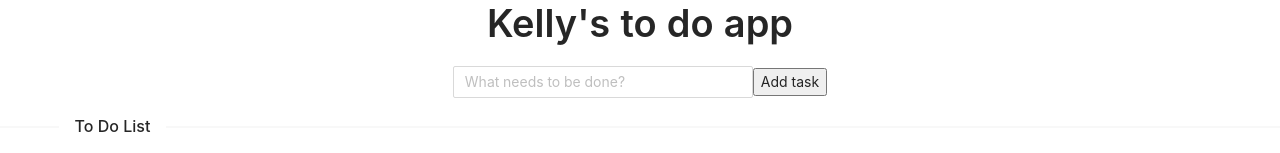
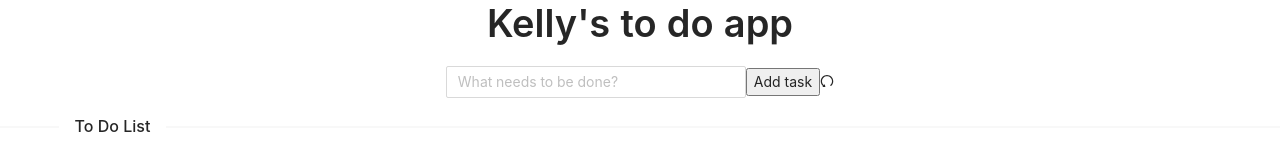
Before and after one commit to kerenren/react-planner-app, a React (Create React App) app: page / in a window 1280 px wide. Both pictures are taken after typing "Sample" into the empty fields and a click on the button "Add task". Shown: the top 153 px of the page. Built offline with nearby package versions, Linux system fonts and the light colour scheme.

Commit message:
milestone6 implemented reset feature

```diff
--- a/src/App.js
+++ b/src/App.js
@@ -22,6 +22,7 @@ class App extends React.Component {
     this.handleKeyUp = this.handleKeyUp.bind(this);
     this.handleEdit = this.handleEdit.bind(this);
     this.handleSort = this.handleSort.bind(this);
+    this.onReset = this.onReset.bind(this);
   }
 
   handleSort(list) {
@@ -136,6 +137,12 @@ class App extends React.Component {
     });
   }
 
+  onReset() {
+    this.setState({
+      taskList: [],
+    });
+  }
+
   render() {
     const {
       handleToggle,
@@ -145,12 +152,17 @@ class App extends React.Component {
       handleKeyUp,
       handleEdit,
       handleSort,
+      onReset,
     } = this;
 
     return (
       <div className="App">
         <Title>Kelly's to do app</Title>
-        <UserInput onNewToDO={(newTodo) => this.onNewToDO(newTodo)} />
+        <UserInput
+          onNewToDO={(newTodo) => this.onNewToDO(newTodo)}
+          items={this.state.taskList}
+          onReset={onReset}
+        />
         <Divider orientation="left">To Do List</Divider>
         <List bordered>
           {handleSort(this.state.taskList)}
--- a/src/components/UserInput.jsx
+++ b/src/components/UserInput.jsx
@@ -1,5 +1,6 @@
 import React, { Component } from "react";
-import { Input, Button } from "antd";
+import { Input } from "antd";
+import { UndoOutlined } from "@ant-design/icons";
 
 export default class UserInput extends Component {
   constructor(props) {
@@ -45,6 +46,9 @@ export default class UserInput extends Component {
           style={{ width: 300 }}
         />
         <button type="submit">Add task</button>
+        {this.props.items.length >0 && (
+          <UndoOutlined onClick={this.props.onReset} />
+        )}
       </form>
     );
   }
```
